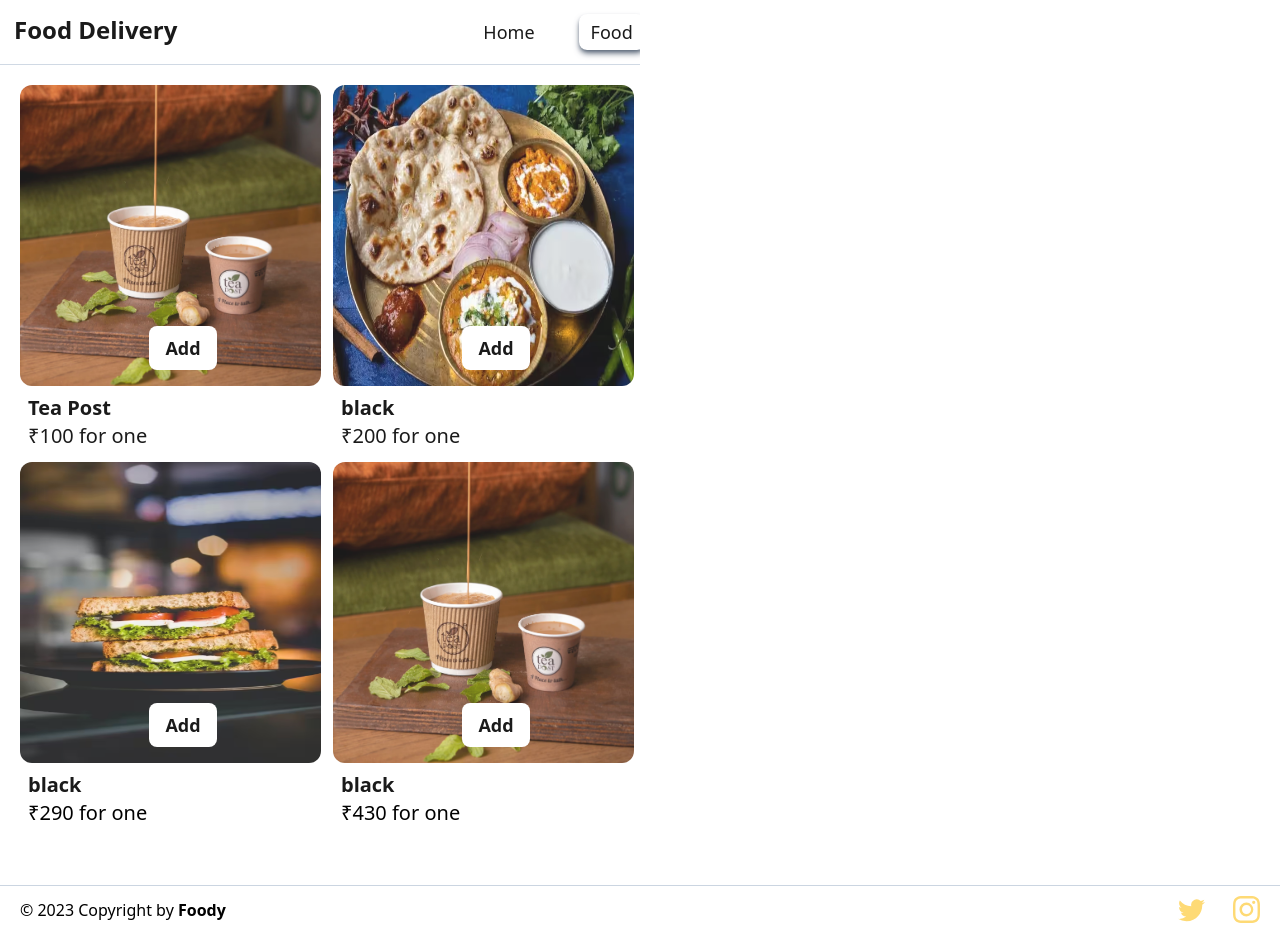
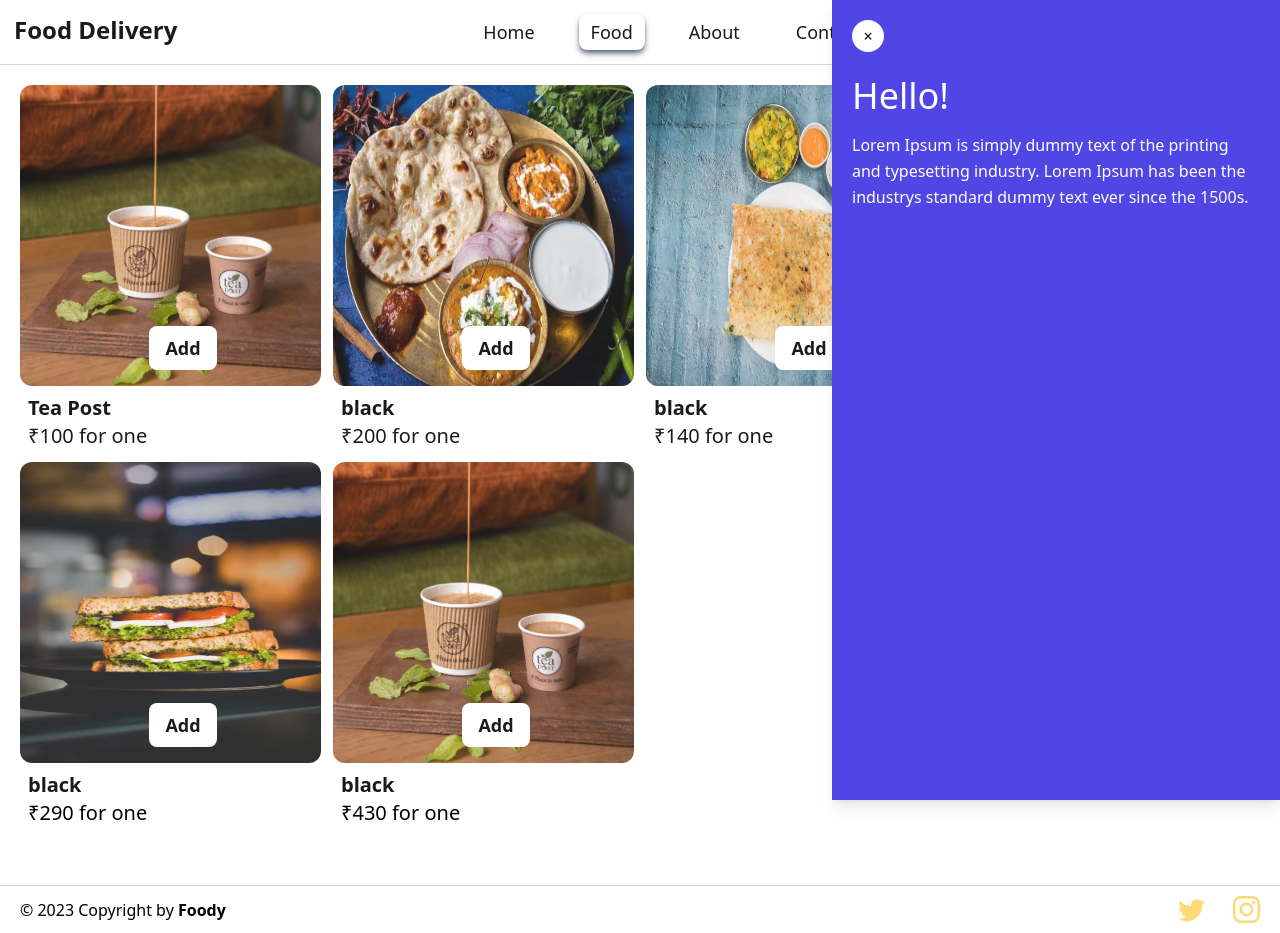
Before and after one commit to Kailash8799/food-delivery-next-js, a Next.js app: page /food in a window 1280 px wide. Both pictures are taken after a click on the icon 1216 px from the left and 32 px from the top of the page. Built offline with nearby package versions, Linux system fonts and the light colour scheme; no server answers.

Commit message:
added modal and sidebar

```diff
--- a/app/food/page.jsx
+++ b/app/food/page.jsx
@@ -2,9 +2,12 @@
 import React from "react";
 import OneItem from "@/components/OneItem";
 import TransitionEffect from "@/components/TransitionEffect";
+import Modal from "@/components/Modal";
 
 export default function Food() {
   let item = localStorage.getItem("rescart");
+  const [modal, setModal] = React.useState(false);
+  const [modaltime, setModaltime] = React.useState(false);
   let newItem = JSON.parse(item) || {};
   const productarray = [
     { slug: "sfjjd", price: 100, itemname: "Tea Post", image: "/tea.avif" },
@@ -18,12 +21,17 @@ export default function Food() {
   return (
     <>
       <TransitionEffect />
+     {modaltime && <Modal {...{ modal, setModal,modaltime,setModaltime }} />}
       <div className="min-h-screen" id="items">
         <div className="grid grid-cols-1 gap-3 mx-5 my-5 sm:grid-cols-2 md:grid-cols-3 lg:grid-cols-4">
           {productarray.map((itm) => {
             return (
               <OneItem
                 key={itm?.slug}
+                modal={modal}
+                setModal={setModal}
+                modaltime={modaltime}
+                setModaltime={setModaltime}
                 itemcon={itm?.slug in newItem ? newItem[itm?.slug].qty : 0}
                 product={{
                   slug: itm?.slug,
--- a/components/Cart.jsx
+++ b/components/Cart.jsx
@@ -1,7 +1,7 @@
 import React, { useEffect } from "react";
-import { motion } from "framer-motion";
+import { AnimatePresence, motion } from "framer-motion";
 
-export default function Cart({ setcartshow }) {
+export default function Cart({ cartshow = false,setcartshowtime,cartshowtime, setcartshow = () => {} }) {
   useEffect(() => {
     if (window.document) {
       document.body.style.overflowY = "hidden";
@@ -12,21 +12,54 @@ export default function Cart({ setcartshow }) {
   }, []);
   return (
     <div
-      onClick={() => {
-        setcartshow(false);
-      }}
+    onClick={() =>{
+      setcartshow((cartshow) => !cartshow)
+      setTimeout(() => {
+        setcartshowtime(!cartshowtime)
+      }, 200)
+      }
+    }
       className="fixed top-0 right-0 w-screen h-screen bg-white bg-opacity-10"
     >
-      <motion.div
-        onClick={(e) => {
-          e.stopPropagation();
-        }}
-        initial={{ opacity: 0, x: 200 }}
-        animate={{ opacity: 1, x: 0 }}
-        exit={{ opacity: 0, x: 200 }}
-        transition={{ delay: 0.1, type: "spring", stiffness: 100 }}
-        className="fixed right-0 w-screen h-screen bg-white bg-opacity-100 sm:w-1/2 dark:bg-black"
-      ></motion.div>
+
+    <AnimatePresence>
+      {cartshow && (
+        <>
+          <motion.div
+            initial={{ x: "100%" }}
+            animate={{
+              x: 0,
+            }}
+            exit={{
+              x: "100%",
+            }}
+            onClick={(e)=>{e.stopPropagation()}}
+            transition={{ type: "spring", bounce: 0, duration: 0.4 }}
+            className="fixed top-0 right-0 w-full h-screen max-w-md p-5 text-white bg-indigo-600 shadow-lg"
+          >
+            <button
+              onClick={() =>{
+                setcartshow((cartshow) => !cartshow)
+                setTimeout(() => {
+                  setcartshowtime(!cartshowtime)
+                }, 200)
+                }
+              }
+              className="block w-8 h-8 mb-2 text-black bg-white rounded-full"
+            >
+              &times;
+            </button>
+            <h2 className="text-4xl leading-loose capitalize">hello!</h2>
+            <p className="leading-relaxed">
+              Lorem Ipsum is simply dummy text of the printing and typesetting
+              industry. Lorem Ipsum has been the industrys standard dummy text
+              ever since the 1500s.
+            </p>
+          </motion.div>
+        </>
+      )}
+    </AnimatePresence>
+
     </div>
   );
 }
--- a/components/Modal.jsx
+++ b/components/Modal.jsx
@@ -1,7 +1,65 @@
-import React from 'react'
+import React, { useEffect } from 'react'
+import { AnimatePresence, motion } from "framer-motion";
 
-export default function Modal() {
+export default function Modal({ modal, setModal,modaltime,setModaltime }) {
+  useEffect(() => {
+    if (window.document) {
+      document.body.style.overflowY = "hidden";
+    }
+    return () => {
+      if (window.document) document.body.style.overflowY = "scroll";
+    };
+  }, []);
   return (
-    <div>Modal</div>
-  )
+    <div
+    onClick={() =>{
+      setModal((modal) => !modal)
+      setTimeout(() => {
+        setModaltime(!modaltime)
+      }, 200)
+      }
+    }
+      className="fixed top-0 right-0 z-50 w-screen h-screen bg-white bg-opacity-25 dark:bg-opacity-10"
+    >
+
+    <AnimatePresence>
+      {modal && (
+        <div className="fixed top-0 left-0 z-50 flex items-center justify-center w-full h-full px-5">
+          <motion.div
+            initial={{ y: 50, opacity: 0 }}
+            animate={{
+              y: 0,
+              opacity: 1
+            }}
+            exit={{
+              y: -50,
+              opacity: 0
+            }}
+            transition={{ type: "spring", bounce: 0, duration: 0.4 }}
+            className="absolute z-10 w-full h-auto max-w-md p-5 text-white bg-indigo-600 rounded"
+            onClick={(e)=>{e.stopPropagation()}}
+          >
+            <button
+              onClick={() =>{
+                setModal((modal) => !modal)
+                setTimeout(() => {
+                  setModaltime(!modaltime)
+                }, 200)
+                }
+              }
+              className="absolute top-0 right-0 block w-8 h-8 mb-2 -mt-4 -mr-4 text-indigo-600 bg-white border border-indigo-600 rounded-full"
+            >
+              &times;
+            </button>
+            <p>
+              Lorem Ipsum is simply dummy text of the printing and typesetting
+              industry. Lorem Ipsum has been the industrys standard dummy text
+              ever since the 1500s.
+            </p>
+          </motion.div>
+        </div>
+      )}
+    </AnimatePresence>
+    </div>
+  );
 }
--- a/components/Navbar.jsx
+++ b/components/Navbar.jsx
@@ -9,11 +9,12 @@ import { usePathname } from "next/navigation";
 import { signOut, useSession } from "next-auth/react";
 import Cart from "./Cart";
 
-export default function Navbar({showmenu, setshowmenu}) {
+export default function Navbar({ showmenu, setshowmenu }) {
   const { systemTheme, theme, setTheme } = useTheme();
   const [themes, setThemes] = useState("dark");
   const [isLogin, setisLogin] = useState(false);
-  const [cartshow,setcartshow] = useState(false)
+  const [cartshow, setcartshow] = useState(false);
+  const [cartshowtime, setcartshowtime] = useState(false);
   const ref = useRef(null);
   const { data: session } = useSession();
   useEffect(() => {
@@ -102,20 +103,28 @@ export default function Navbar({showmenu, setshowmenu}) {
               </div>
             )}
             <div className="relative cursor-pointer ">
-              <FaShoppingCart size={25} onClick={()=>{setcartshow(!cartshow)}} />
+              <FaShoppingCart
+                size={25}
+                onClick={() => {
+                  setcartshow(!cartshow);
+                  setcartshowtime(!cartshowtime)
+                }}
+              />
             </div>
             <div className="relative cursor-pointer ">
               <FaUserCircle
                 size={25}
                 onClick={(e) => {
-                  e.stopPropagation()
+                  e.stopPropagation();
                   showmenuUser();
                 }}
               />
             </div>
           </div>
         </div>
-        {cartshow && <Cart setcartshow={setcartshow}/>}
+        {cartshowtime && (
+          <Cart {...{ cartshow, setcartshowtime,cartshowtime, setcartshow }} />
+        )}
       </div>
       {showmenu && !isLogin && (
         <motion.div
@@ -278,7 +287,6 @@ export default function Navbar({showmenu, setshowmenu}) {
           </div>
         </motion.div>
       )}
-
     </div>
   );
 }
--- a/components/OneItem.jsx
+++ b/components/OneItem.jsx
@@ -6,7 +6,7 @@ import { FaMinusCircle, FaPlusCircle } from "react-icons/fa";
 import { toast } from "react-hot-toast";
 import { Context } from "./Statemanagement";
 
-export default function OneItem({itemcon,product}) {
+export default function OneItem({itemcon,product,modal,setModal,modaltime,setModaltime}) {
   const [cartitem, setcartitem] = useState(itemcon || 0);
   const {addToCart,dcrToCart} = useContext(Context)
   return (
@@ -19,6 +19,10 @@ export default function OneItem({itemcon,product}) {
           transition: { duration: 1, ease: "easeInOut" },
         }}
         className="cursor-pointer group"
+        onClick={()=>{
+          setModal(!modal)
+          setModaltime(!modaltime)
+        }}
       >
         <div className="relative flex flex-col w-full gap-2">
           <div className="relative w-full overflow-hidden aspect-square rounded-xl">
@@ -31,6 +35,7 @@ export default function OneItem({itemcon,product}) {
             />
           </div>
           <div
+            onClick={(e)=>{e.stopPropagation()}}
             className={`absolute  bg-white bottom-20 ${
               cartitem > 0
                 ? `${cartitem > 9 ? "left-[38%]" : "left-[40%]"}`
```
